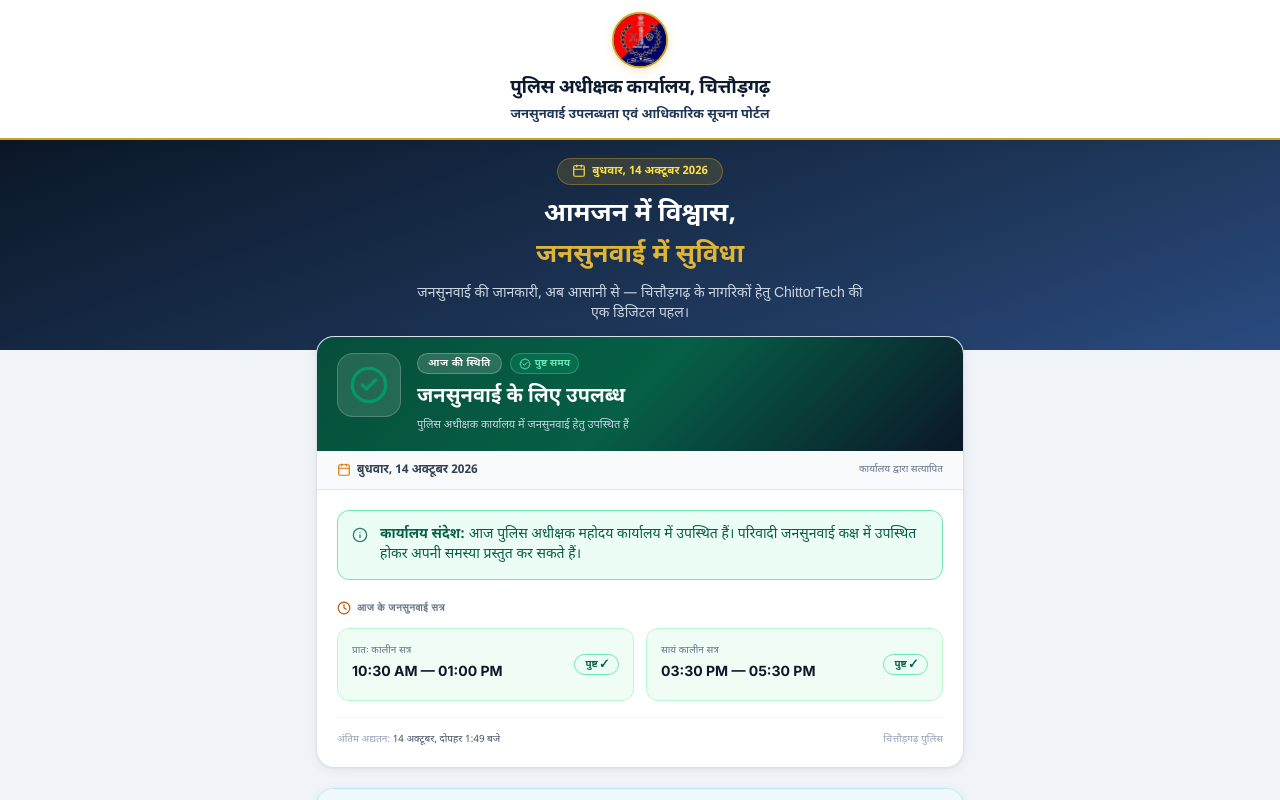
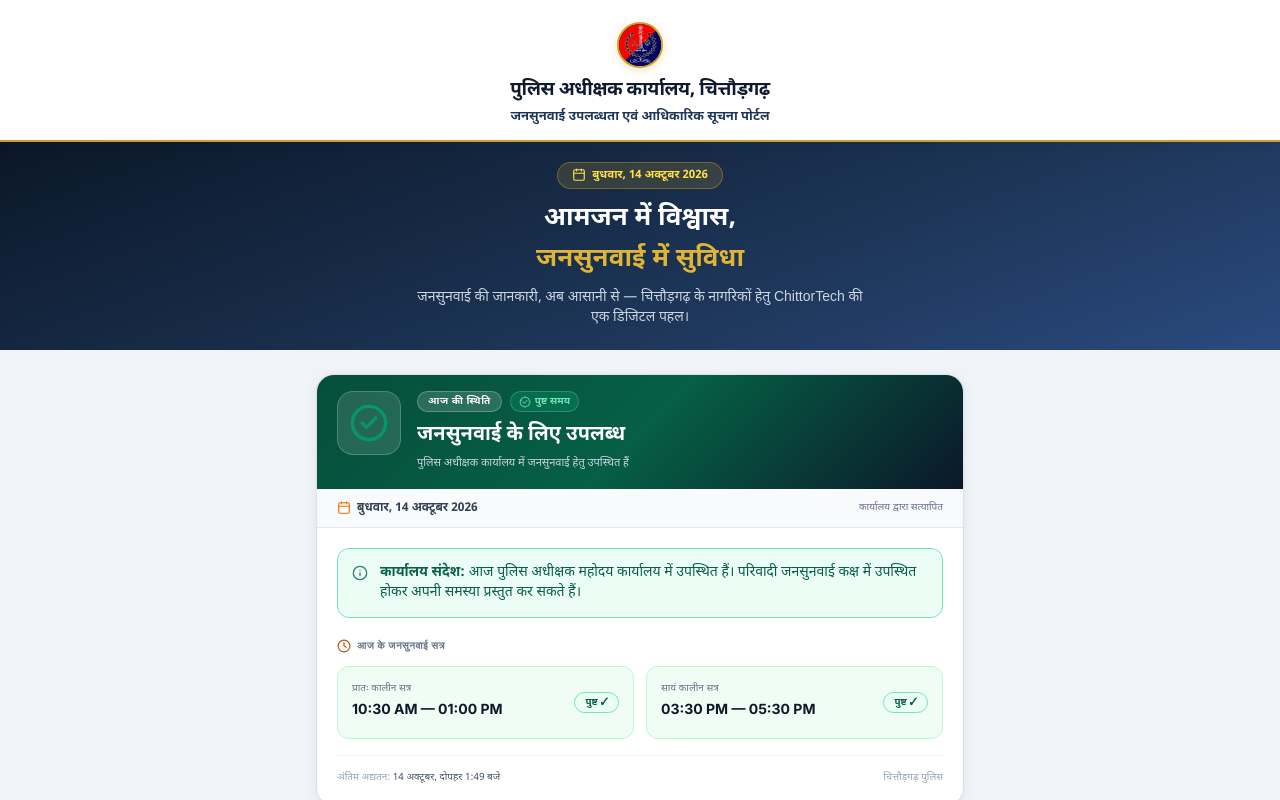
Before and after one commit to Chittortech-Official/SP-Sir-Website, a React (Vite) app: page / in a window 1280 px wide. Shown: the top 800 px of the page. Built offline with nearby package versions, Linux system fonts and the light colour scheme; no server answers; the database is empty.

Commit message:
Fix header logo size with top spacing, footer cut-off, and place availability box below hero

```diff
--- a/src/components/Footer.tsx
+++ b/src/components/Footer.tsx
@@ -15,22 +15,29 @@ export const Footer: React.FC<FooterProps> = ({ onOpenInitiative }) => {
         boxShadow: '0 -4px 20px rgba(0, 0, 0, 0.04)',
       }}
     >
-      <div className="page-container py-6 sm:py-7">
-        {/* Center Branding - Clean White Background Style */}
-        <div className="flex flex-col sm:flex-row items-center justify-center gap-3 sm:gap-4 text-center sm:text-left mb-3">
+      <div className="page-container pt-6 pb-12 sm:pt-8 sm:pb-14">
+        {/* Center Branding - Clean White Background Style with good spacing */}
+        <div className="flex flex-col sm:flex-row items-center justify-center gap-3 sm:gap-4 text-center sm:text-left mb-4 mt-1">
           {/* Official Police Emblem */}
           <div
-            className="w-12 h-12 sm:w-14 sm:h-14 rounded-full overflow-hidden flex-shrink-0 flex items-center justify-center relative"
+            className="rounded-full overflow-hidden flex-shrink-0 flex items-center justify-center relative"
             style={{
+              width: '46px',
+              height: '46px',
+              minWidth: '46px',
+              minHeight: '46px',
+              maxWidth: '46px',
+              maxHeight: '46px',
               border: '2px solid #C9A227',
               background: '#07111E',
-              boxShadow: '0 2px 10px rgba(201, 162, 39, 0.25)',
+              boxShadow: '0 2px 8px rgba(201, 162, 39, 0.25)',
             }}
           >
             <img
               src="/rajasthan-police-logo.webp"
               alt="राजस्थान पुलिस प्रतीक चिह्न"
-              className="w-full h-full object-cover object-center scale-[1.18]"
+              className="w-full h-full object-cover object-center scale-[1.15]"
+              style={{ width: '100%', height: '100%' }}
             />
           </div>
 
--- a/src/components/Header.tsx
+++ b/src/components/Header.tsx
@@ -8,11 +8,17 @@ export const Header: React.FC = () => {
         boxShadow: '0 2px 12px rgba(0, 0, 0, 0.05)',
       }}
     >
-      <div className="page-container py-2.5 sm:py-3 flex flex-col items-center justify-center text-center">
-        {/* Approved Official Office Logo - Centered */}
+      <div className="page-container pt-3 pb-2.5 sm:pt-4 sm:pb-3 flex flex-col items-center justify-center text-center">
+        {/* Approved Official Office Logo - Compact, Strictly Sized, with Top Margin */}
         <div
-          className="w-12 h-12 sm:w-14 sm:h-14 rounded-full overflow-hidden flex items-center justify-center relative mb-1.5 flex-shrink-0"
+          className="rounded-full overflow-hidden flex items-center justify-center relative mt-1.5 mb-2 flex-shrink-0"
           style={{
+            width: '46px',
+            height: '46px',
+            minWidth: '46px',
+            minHeight: '46px',
+            maxWidth: '46px',
+            maxHeight: '46px',
             border: '2px solid #C9A227',
             background: '#07111E',
             boxShadow: '0 2px 8px rgba(201, 162, 39, 0.3)',
@@ -21,7 +27,8 @@ export const Header: React.FC = () => {
           <img
             src="/rajasthan-police-logo.webp"
             alt="राजस्थान पुलिस प्रतीक चिह्न"
-            className="w-full h-full object-cover object-center scale-[1.18]"
+            className="w-full h-full object-cover object-center scale-[1.15]"
+            style={{ width: '100%', height: '100%' }}
           />
         </div>
 
--- a/src/pages/PublicPortal.tsx
+++ b/src/pages/PublicPortal.tsx
@@ -126,8 +126,8 @@ export const PublicPortal: React.FC<PublicPortalProps> = ({ onOpenAdmin, onOpenI
       <div
         style={{
           background: 'linear-gradient(160deg, #0B1728 0%, #1D3557 60%, #2A4A7F 100%)',
-          paddingTop: '18px',
-          paddingBottom: '26px',
+          paddingTop: '20px',
+          paddingBottom: '22px',
         }}
       >
         <div className="page-container text-center flex flex-col items-center">
@@ -156,9 +156,9 @@ export const PublicPortal: React.FC<PublicPortalProps> = ({ onOpenAdmin, onOpenI
         </div>
       </div>
 
-      {/* ── Availability & Public Information Content ── */}
-      <div className="flex-1" style={{ marginTop: '-14px' }}>
-        <div className="page-container pb-10">
+      {/* ── Availability & Public Information Content (Placed cleanly BELOW blue hero) ── */}
+      <div className="flex-1 pt-4 sm:pt-6">
+        <div className="page-container pb-12">
 
           {/* Connection status notice */}
           {dataError && (
```
